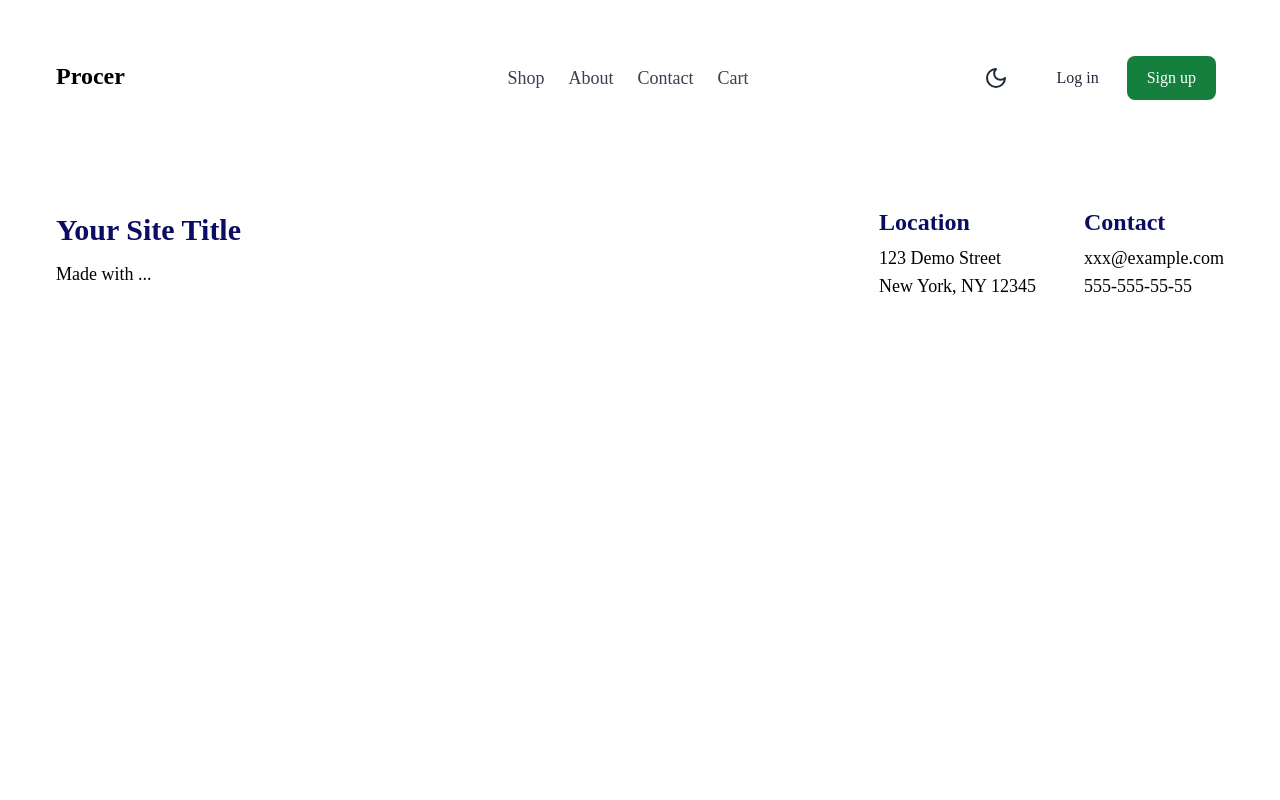
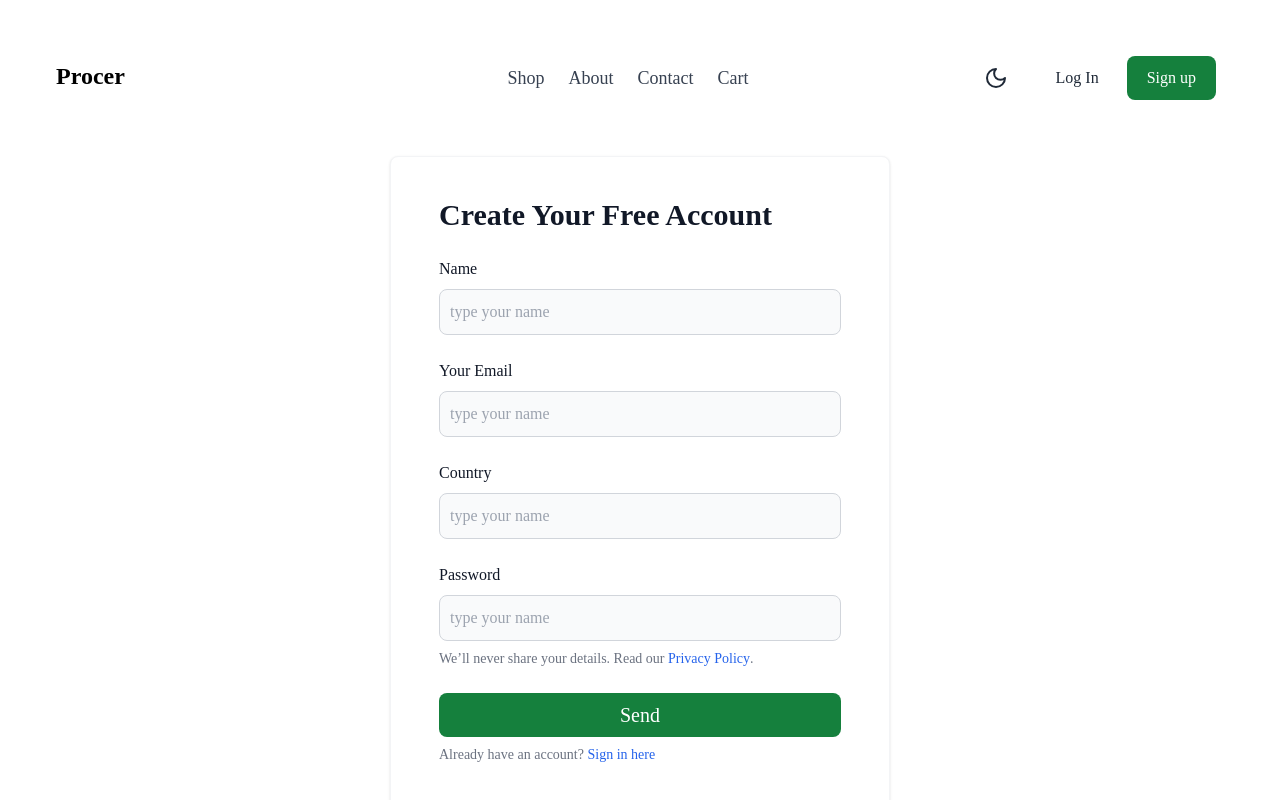
Before and after one commit to ismailsari07/project-something, a React (Create React App) app: page /login in a window 1280 px wide. Shown: the top 800 px of the page. Built offline with nearby package versions, Linux system fonts and the light colour scheme; the HTML template or start-up script is replaced by a standard one.

Commit message:
son kodlar

```diff
--- a/src/App.js
+++ b/src/App.js
@@ -7,23 +7,24 @@ import Home from './pages/Home';
 import Cart from './pages/Cart';
 import ThemeToggle from './components/ThemeToggle';
 import dark from "./dark1.png";
+import Login from './pages/Login';
 
 function FooterComponent() {
   return (
     <>
     <div className="footer-section flex justify-between py-14 items-start">
       <div className="site-title">
-        <h2 className='text-3xl font-semibold text-[#0B0D63] mb-3'>Your Site Title</h2>
+        <h2 className='text-3xl font-semibold dark:text-white mb-3'>Your Site Title</h2>
         <div className="made-with">Made with ...</div>
       </div>
       <div className="footer-location-contact flex">
         <div className="footer-location mr-12">
-          <h2 className='text-2xl font-semibold leading-5 text-[#0B0D63] mb-3'>Location</h2>
+          <h2 className='text-2xl font-semibold leading-5 dark:text-white mb-3'>Location</h2>
           <div>123 Demo Street</div>
           <div>New York, NY 12345</div>
         </div>
         <div className="footer-contact">
-          <h2 className='text-2xl font-semibold leading-5 text-[#0B0D63] mb-3'>Contact</h2>
+          <h2 className='text-2xl font-semibold leading-5 dark:text-white mb-3'>Contact</h2>
           <div className="footer-email">xxx@example.com</div>
           <div className="footer-phone-number">555-555-55-55</div>
         </div>
@@ -47,7 +48,7 @@ function App() {
                 <svg xmlns="http://www.w3.org/2000/svg" width="24" height="24" viewBox="0 0 24 24" fill="none" stroke="currentColor" stroke-width="2" stroke-linecap="round" stroke-linejoin="round" className="lucide lucide-moon "><path d="M12 3a6 6 0 0 0 9 9 9 9 0 1 1-9-9Z"/></svg>
               </div>
               </ThemeToggle>
-              <a href="#" className="text-gray-800 dark:text-white hover:bg-gray-50 focus:ring-4 focus:ring-gray-300 font-medium rounded-lg text-base px-4 lg:px-5 py-2 lg:py-2.5 mr-2 dark:hover:bg-gray-700 focus:outline-none dark:focus:ring-gray-800">Log in</a>
+              <a href="#" className="text-gray-800 dark:text-white hover:bg-gray-50 focus:ring-4 focus:ring-gray-300 font-medium rounded-lg text-base px-4 lg:px-5 py-2 lg:py-2.5 mr-2 dark:hover:bg-gray-700 focus:outline-none dark:focus:ring-gray-800"><NavLink to="/login">Log In</NavLink></a>
               <a href="#" className="text-white bg-primary-700 hover:bg-primary-800 focus:ring-4 focus:ring-primary-300 font-medium rounded-lg text-base px-4 lg:px-5 py-2 lg:py-2.5 mr-2 dark:bg-primary-600 dark:hover:bg-primary-700 focus:outline-none dark:focus:ring-primary-800">Sign up</a>
             </div>
             <nav className='third-section-header hidden justify-between items-center w-full lg:flex lg:w-auto lg:order-1'>
@@ -71,6 +72,7 @@ function App() {
             <Route path="/about" element={<About />}/>
             <Route path="/contact" element={<Contact />}/>
             <Route path="/cart" element={<Cart />}/>
+            <Route path="/login" element={<Login />}/>
           </Routes>
 
 
--- a/src/pages/Contact.js
+++ b/src/pages/Contact.js
@@ -6,26 +6,26 @@ export default function Contact() {
                 <img src={contactthreeimage} className='object-fill h-full w-full rounded-3xl overflow-hidden' />
                 </div>
                 <div className="form-contact-us w-[40%] flex flex-col justify-between p-6">
-                <h3 className="header-our-brand text-5xl font-semibold leading-5 text-[#0B0D63] mb-16">Contact Us</h3>
+                <h3 className="header-our-brand text-5xl font-semibold leading-5 dark:text-white mb-16">Contact Us</h3>
                 <form>
                     <div className="first-name mb-6">
                     <label className=''>First Name</label>
-                    <input type='text' className='w-full bg-white p-2.5 rounded-lg text-sm border border-gray-200 shadow-sm'/>
+                    <input type='text' className='w-full p-2.5 bg-gray-50 border border-gray-300 text-gray-900 rounded-lg focus:ring-primary-600 focus:border-primary-600 dark:bg-gray-700 dark:border-gray-600 dark:placeholder-gray-400 dark:text-white dark:focus:ring-primary-500 dark:focus:border-primary-500' placeholder="type your name"/>
                     </div>
                     <div className="last-name mb-6">
                     <label className=''>Last Name</label>
-                    <input type='text' className='w-full bg-white p-2.5 rounded-lg text-sm border border-gray-200 shadow-sm'/>
+                    <input type='text' className='w-full bg-gray-50 p-2.5 border border-gray-300 text-gray-900 rounded-lg focus:ring-primary-600 focus:border-primary-600 dark:bg-gray-700 dark:border-gray-600 dark:placeholder-gray-400 dark:text-white dark:focus:ring-primary-500 dark:focus:border-primary-500' placeholder="last name"/>
                     </div>
                     <div className="email mb-6">
                     <label className=''>Email</label>
-                    <input type='email' className='w-full bg-white p-2.5 rounded-lg text-sm border border-gray-200 shadow-sm'/>
+                    <input type='email' className='w-full bg-gray-50 p-2.5 border border-gray-300 text-gray-900 rounded-lg focus:ring-primary-600 focus:border-primary-600 dark:bg-gray-700 dark:border-gray-600 dark:placeholder-gray-400 dark:text-white dark:focus:ring-primary-500 dark:focus:border-primary-500' placeholder="name@company.com"/>
                     <p class="mt-2 text-sm text-gray-500 dark:text-gray-400">We’ll never share your details. Read our <a href="#" class="font-medium text-blue-600 hover:underline dark:text-blue-500">Privacy Policy</a>.</p>
                     </div>
                     <div className="message mb-6">
                     <label className=''>Message</label>
-                    <textarea type='textarea' className='w-full bg-white p-2.5 rounded-lg text-sm border border-gray-200 shadow-sm'></textarea>
+                    <textarea type='textarea' className='w-full bg-gray-50 p-2.5 border border-gray-300 text-gray-900 rounded-lg focus:ring-primary-600 focus:border-primary-600 dark:bg-gray-700 dark:border-gray-600 dark:placeholder-gray-400 dark:text-white dark:focus:ring-primary-500 dark:focus:border-primary-500'></textarea>
                     </div>
-                <button type="button" className='inline-block rounded-full bg-[#F08E80] px-10 pb-2 pt-2.5 text-xl font-medium leading-normal text-white shadow-black transition duration-150 ease-in-out hover:bg-primary-accent-300'>Send</button>
+                <button type="button" className='text-white bg-primary-700 hover:bg-primary-800 focus:ring-4 focus:ring-primary-300 font-medium rounded-lg text-xl px-4 lg:px-5 py-2 lg:py-2 mr-2 dark:bg-primary-600 dark:hover:bg-primary-700 focus:outline-none dark:focus:ring-primary-800'>Send</button>
                 </form>
                 </div>
             </div>
--- /dev/null
+++ b/src/pages/Login.js
@@ -0,0 +1,32 @@
+export default function Login() {
+    return (
+        <div className="w-full h-full flex justify-center items-center">
+            <div className="login p-12 text-gray-900 bg-white rounded-lg border border-gray-100 shadow dark:border-gray-600 dark:bg-gray-800 dark:text-white w-[500px] h-fit">
+
+                <h3 className="header-our-brand text-3xl font-semibold leading-5 dark:text-white mb-8">Create Your Free Account</h3>
+                <form>
+                    <div className="mb-6">
+                    <label className='text-base block mb-2 font-medium text-gray-900 dark:text-white'>Name</label>
+                    <input type='text' className='w-full p-2.5 text-base bg-gray-50 border border-gray-300 text-gray-900 rounded-lg focus:ring-primary-600 focus:border-primary-600 dark:bg-gray-700 dark:border-gray-600 dark:placeholder-gray-400 dark:text-white dark:focus:ring-primary-500 dark:focus:border-primary-500' placeholder="type your name"/>
+                    </div>
+                    <div className="mb-6">
+                    <label className='text-base block mb-2 font-medium text-gray-900 dark:text-white'>Your Email</label>
+                    <input type='email' className='w-full p-2.5 text-base bg-gray-50 border border-gray-300 text-gray-900 rounded-lg focus:ring-primary-600 focus:border-primary-600 dark:bg-gray-700 dark:border-gray-600 dark:placeholder-gray-400 dark:text-white dark:focus:ring-primary-500 dark:focus:border-primary-500' placeholder="type your name"/>
+                    </div>
+                    <div className="mb-6">
+                    <label className='text-base block mb-2 font-medium text-gray-900 dark:text-white'>Country</label>
+                    <input type='text' className='w-full p-2.5 text-base bg-gray-50 border border-gray-300 text-gray-900 rounded-lg focus:ring-primary-600 focus:border-primary-600 dark:bg-gray-700 dark:border-gray-600 dark:placeholder-gray-400 dark:text-white dark:focus:ring-primary-500 dark:focus:border-primary-500' placeholder="type your name"/>
+                    </div>
+                    <div className="mb-6">
+                    <label className='text-base block mb-2 font-medium text-gray-900 dark:text-white'>Password</label>
+                    <input type='password' className='w-full p-2.5 text-base bg-gray-50 border border-gray-300 text-gray-900 rounded-lg focus:ring-primary-600 focus:border-primary-600 dark:bg-gray-700 dark:border-gray-600 dark:placeholder-gray-400 dark:text-white dark:focus:ring-primary-500 dark:focus:border-primary-500' placeholder="type your name"/>
+                    <p class="mt-2 text-sm text-gray-500 dark:text-gray-400">We’ll never share your details. Read our <a href="#" class="font-medium text-blue-600 hover:underline dark:text-blue-500">Privacy Policy</a>.</p>
+                    </div>
+                <button type="button" className='text-white w-[100%] bg-primary-700 hover:bg-primary-800 focus:ring-4 focus:ring-primary-300 font-medium rounded-lg text-xl px-4 lg:px-5 py-2 lg:py-2 mr-2 dark:bg-primary-600 dark:hover:bg-primary-700 focus:outline-none dark:focus:ring-primary-800'>Send</button>
+
+                    <p class="mt-2 text-sm text-gray-500 dark:text-gray-400">Already have an account? <a href="#" class="font-medium text-blue-600 hover:underline dark:text-blue-500">Sign in here</a></p>
+                </form>
+            </div>
+        </div>
+    )
+}
```
Also changed, not shown: src/pages/Cart.js (+18 -18 lines), src/pages/Home.js (+12 -12 lines).
